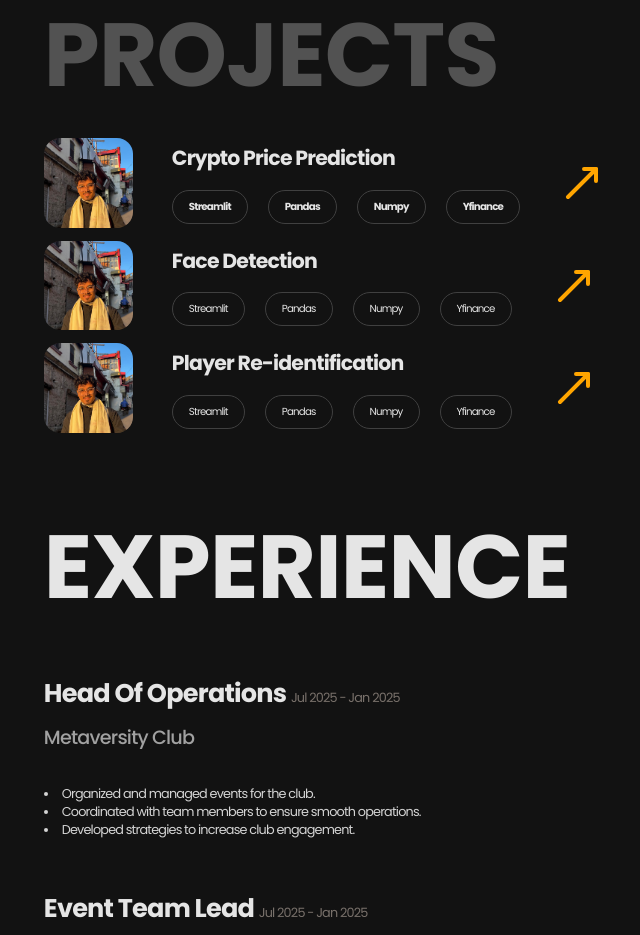
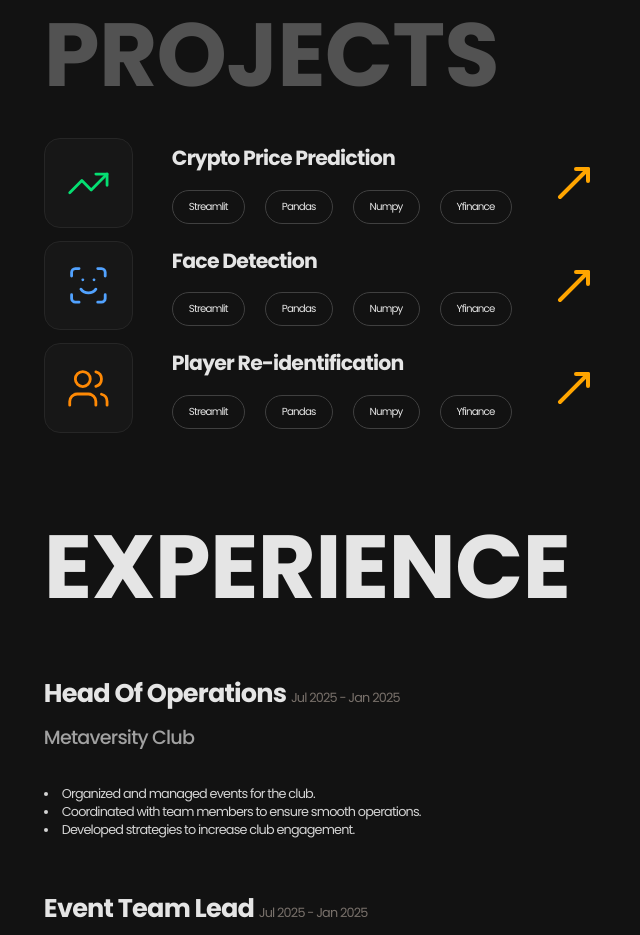
Before and after one commit to aryanmandlik12/portfolio-new, a Next.js app: page / in a window 1280 px wide. Shown: the part 781-1716 px from the top of the page, without its empty margins (434-1074 px from the left). Built offline with nearby package versions, Linux system fonts and the light colour scheme.

Commit message:
added: icons in place of project images

```diff
--- a/src/app/components/landingpage/projects.tsx
+++ b/src/app/components/landingpage/projects.tsx
@@ -1,11 +1,42 @@
 'use client'
 
-import Image from 'next/image';
-import { MoveUpRight } from 'lucide-react';
+import { MoveUpRight, TrendingUp, ScanFace, Users, LucideIcon } from 'lucide-react';
 import { motion } from 'framer-motion'
 
-export default function Projects(){
-    return(
+interface Project {
+  title: string;
+  Icon: LucideIcon;
+  link: string;
+  tags: string[];
+  color: string;
+}
+
+const projectsData: Project[] = [
+  {
+    title: "Crypto Price Prediction",
+    Icon: TrendingUp,
+    link: "https://github.com/aryanmandlik12/CryptoPrediction",
+    tags: ["Streamlit", "Pandas", "Numpy", "Yfinance"],
+    color: "text-green-400"
+  },
+  {
+    title: "Face Detection",
+    Icon: ScanFace,
+    link: "https://github.com/aryanmandlik12/face-detection",
+    tags: ["Streamlit", "Pandas", "Numpy", "Yfinance"],
+    color: "text-blue-400"
+  },
+  {
+    title: "Player Re-identification",
+    Icon: Users,
+    link: "https://github.com/aryanmandlik12/Player-Reidentification",
+    tags: ["Streamlit", "Pandas", "Numpy", "Yfinance"],
+    color: "text-orange-400"
+  }
+];
+
+export default function Projects() {
+  return (
     <>
       <div className="mt-[6vw] flex flex-col gap-[3vw] mb-[4vw]">
         <motion.div
@@ -16,125 +47,39 @@ export default function Projects(){
           RECENT <br /> <span className="text-neutral-600">PROJECTS</span>
         </motion.div>
         <div className="flex flex-col gap-[1vw]">
-
+          {projectsData.map((project, index) => (
             <motion.div
+              key={index}
               initial={{ opacity: 0, y: 20, filter: "blur(10px)" }}
               whileInView={{ opacity: 1, y: 0, filter: "blur(0px)" }}
               transition={{ duration: 0.8, ease: "easeIn" }}
               className='flex flex-row items-center gap-[3vw]' >
-            <div className='w-20 h-20 md:w-[7vw] md:h-[7vw] rounded-2xl relative overflow-hidden'>
-              <Image
-              src="/Mandlik.jpg"
-              alt="SOME RANDOM ASS AI PROJECT"
-              fill
-              className='object-cover'
+              <div className='w-20 h-20 md:w-[7vw] md:h-[7vw] rounded-2xl relative overflow-hidden bg-neutral-900 flex items-center justify-center border border-neutral-800'>
+                <project.Icon
+                  className={`w-10 h-10 md:w-[3.5vw] md:h-[3.5vw] ${project.color}`}
+                  strokeWidth={1.5}
                 />
               </div>
-            <div className='font-bold  text-lg mt-12 md:mt-0 md:text-[1.6vw]'>
-              Crypto Price Prediction <br /> <span className='flex flex-wrap md:flex-row gap-5 mt-4 text-[2vw] md:text-[0.8vw]'>
-              <div className="border border-neutral-700 rounded-full px-4 py-2 hover:bg-neutral-700 hover:text-neutral-200" >
-                Streamlit
+              <div className='font-bold text-lg mt-12 md:mt-0 md:text-[1.6vw]'>
+                {project.title} <br />
+                <span className='flex flex-wrap md:flex-row gap-5 mt-4 text-[2vw] md:text-[0.8vw] font-light'>
+                  {project.tags.map((tag, tagIndex) => (
+                    <div key={tagIndex} className="border border-neutral-700 rounded-full px-4 py-2 hover:bg-neutral-700 hover:text-neutral-200">
+                      {tag}
                     </div>
-              <div className="border border-neutral-700 rounded-full px-4 py-2 hover:bg-neutral-700 hover:text-neutral-200">
-                Pandas
-              </div>
-              <div className="border border-neutral-700 rounded-full px-4 py-2 hover:bg-neutral-700 hover:text-neutral-200">
-                Numpy
-              </div>
-              <div className="border border-neutral-700 rounded-full px-4 py-2 hover:bg-neutral-700 hover:text-neutral-200">
-                Yfinance
-              </div>
+                  ))}
                 </span>
               </div>
               <a
-              href="https://github.com/aryanmandlik12/CryptoPrediction"
+                href={project.link}
               >
                 <MoveUpRight
-                width = ""
-                height = ""
                   className='w-5 h-5 md:w-12 md:h-12'
-                color = "orange"
+                  color="orange"
                 />
               </a>
             </motion.div>
-
-            <motion.div
-            initial={{ opacity: 0, y: 20, filter: "blur(10px)" }}
-        whileInView={{ opacity: 1, y: 0, filter: "blur(0px)" }}
-        transition={{ duration: 0.8, ease: "easeIn" }}
-            className='flex flex-row items-center gap-[3vw]'>
-            <div className='w-20 h-20 md:w-[7vw] md:h-[7vw] rounded-2xl relative overflow-hidden'>
-              <Image
-              src="/Mandlik.jpg"
-              alt="SOME RANDOM ASS AI PROJECT"
-              fill
-              className='object-cover'
-              />
-            </div>
-            <div className='font-bold text-lg mt-12 md:mt-0 md:text-[1.6vw]'>
-              Face Detection <br /> <span className='flex flex-wrap md:flex-row gap-5 mt-4 text-[2vw] md:text-[0.8vw] font-light'>
-              <div className="border border-neutral-700 rounded-full px-4 py-2 hover:bg-neutral-700 hover:text-neutral-200" >
-                Streamlit
-              </div>
-              <div className="border border-neutral-700 rounded-full px-4 py-2 hover:bg-neutral-700 hover:text-neutral-200">
-                Pandas
-              </div>
-              <div className="border border-neutral-700 rounded-full px-4 py-2 hover:bg-neutral-700 hover:text-neutral-200">
-                Numpy
-              </div>
-              <div className="border border-neutral-700 rounded-full px-4 py-2 hover:bg-neutral-700 hover:text-neutral-200">
-                Yfinance
-              </div>
-              </span>
-            </div>
-            <a
-              href="https://github.com/aryanmandlik12/face-detection"
-              >
-                <MoveUpRight
-                className='w-5 h-5 md:w-12 md:h-12'
-                color = "orange"
-                />
-              </a>
-          </motion.div>
-
-          <motion.div
-          initial={{ opacity: 0, y: 20, filter: "blur(10px)" }}
-        whileInView={{ opacity: 1, y: 0, filter: "blur(0px)" }}
-        transition={{ duration: 0.8, ease: "easeIn" }}
-          className='flex flex-row items-center gap-[3vw]'>
-            <div className='w-20 h-20 md:w-[7vw] md:h-[7vw] rounded-2xl relative overflow-hidden'>
-              <Image
-              src="/Mandlik.jpg"
-              alt="SOME RANDOM ASS AI PROJECT"
-              fill
-              className='object-cover'
-              />
-            </div>
-              <div className='font-bold text-lg mt-12 md:mt-0 md:text-[1.6vw]'>
-                Player Re-identification <br /> <span className='flex flex-wrap md:flex-row gap-5 mt-4 text-[2vw] md:text-[0.8vw] font-light'>
-              <div className="border border-neutral-700 rounded-full px-4 py-2 hover:bg-neutral-700 hover:text-neutral-200" >
-                Streamlit
-              </div>
-              <div className="border border-neutral-700 rounded-full px-4 py-2 hover:bg-neutral-700 hover:text-neutral-200">
-                Pandas
-              </div>
-              <div className="border border-neutral-700 rounded-full px-4 py-2 hover:bg-neutral-700 hover:text-neutral-200">
-                Numpy
-              </div>
-              <div className="border border-neutral-700 rounded-full px-4 py-2 hover:bg-neutral-700 hover:text-neutral-200">
-                Yfinance
-              </div>
-              </span>
-              </div>
-              <a
-              href="https://github.com/aryanmandlik12/Player-Reidentification"
-              >
-                <MoveUpRight
-                className='w-5 h-5 md:w-12 md:h-12'
-                color = "orange"
-                />
-              </a>
-            </motion.div>
+          ))}
         </div>
       </div>
     </>
```
Also changed, not shown: 1 other file (tests, documents, lock files or other folders). Lines whose indentation alone changed are shown as unchanged.
